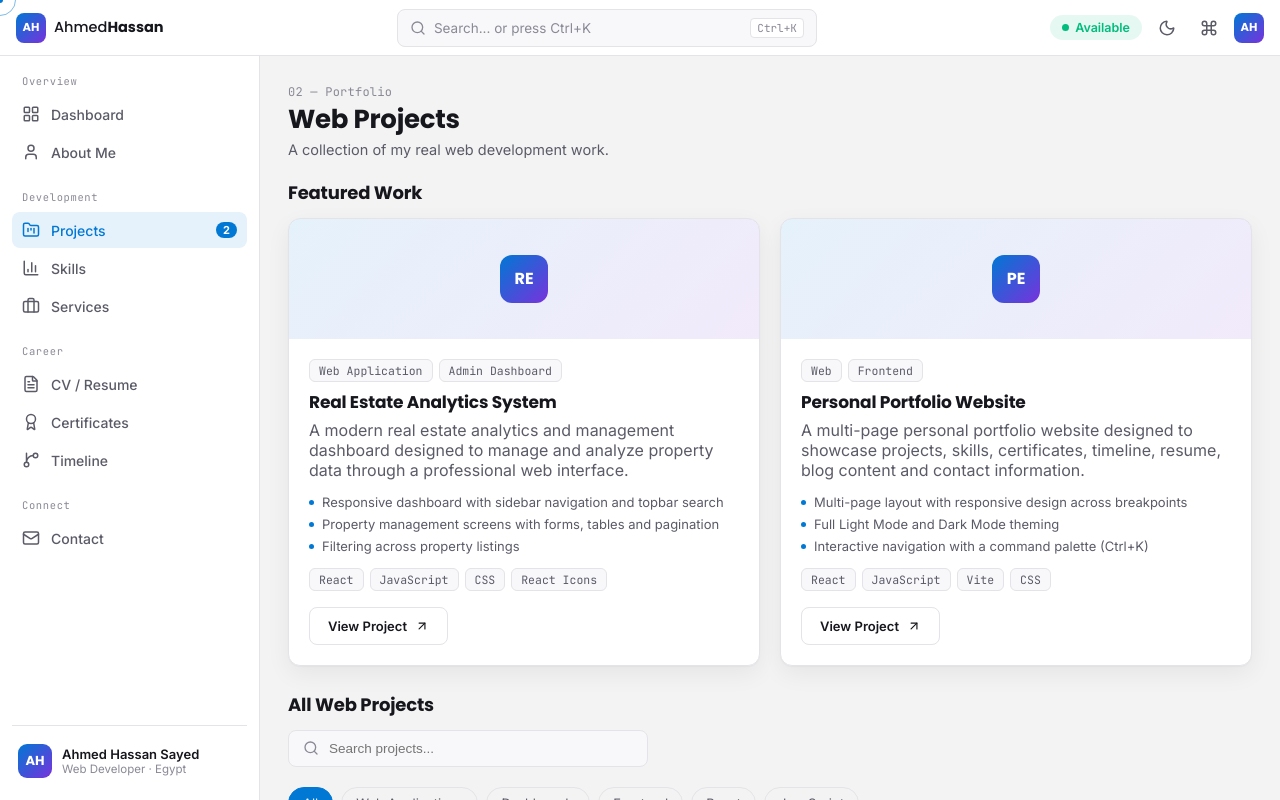
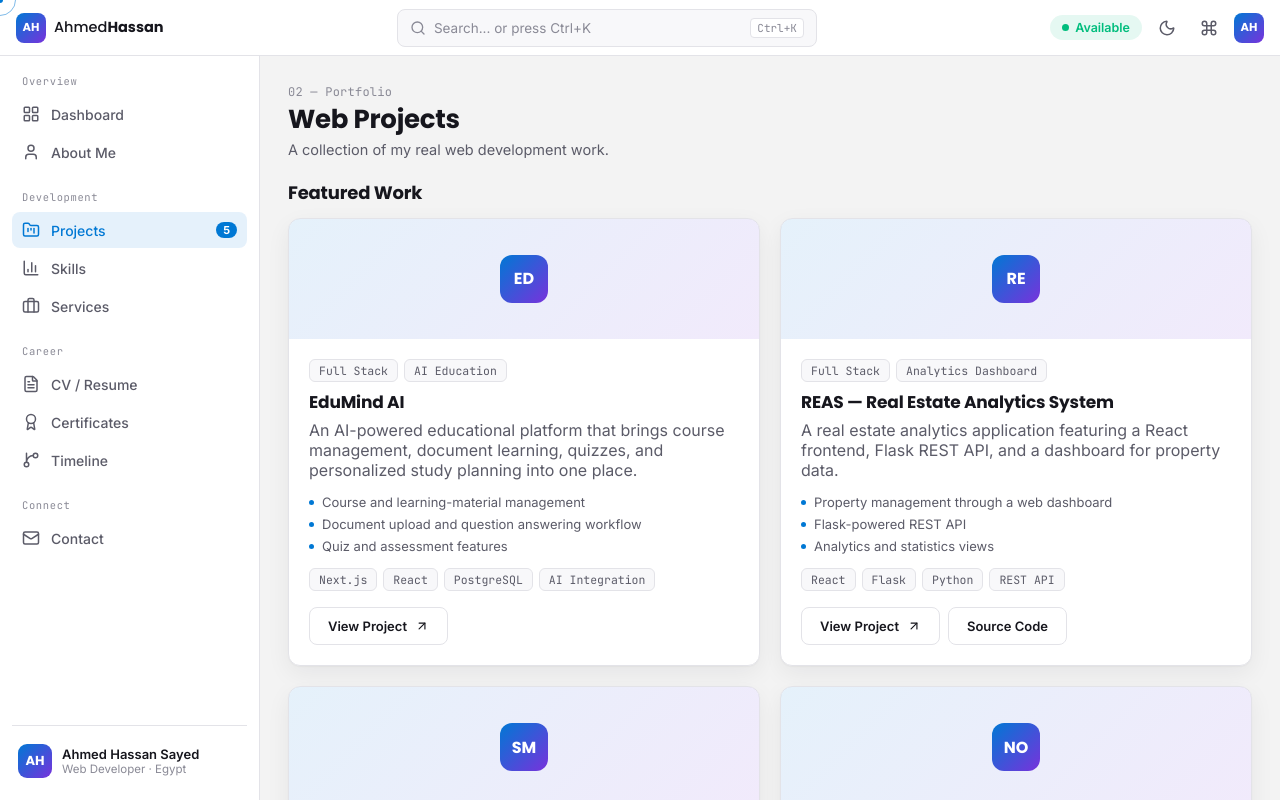
Before and after one commit to ahmedhassan232/ahmed-frontp, a React (Vite) app: page /projects in a window 1280 px wide. Built offline with nearby package versions, Linux system fonts and the light colour scheme.

Commit message:
Update portfolio content: src/data/projects.js

```diff
--- a/src/data/projects.js
+++ b/src/data/projects.js
@@ -1,69 +1,155 @@
 export const projects = [
   {
-    id: 'real-estate-analytics',
-    name: 'Real Estate Analytics System',
-    category: ['Web Application', 'Admin Dashboard'],
-    filterTags: ['Web Applications', 'Dashboards', 'React'],
+    id: 'edumind-ai',
+    name: 'EduMind AI',
+    category: ['Full Stack', 'AI Education'],
+    filterTags: ['Web Applications', 'Backend', 'Python', 'AI'],
     description:
-      'A modern real estate analytics and management dashboard designed to manage and analyze property data through a professional web interface.',
+      'An AI-powered educational platform that brings course management, document learning, quizzes, and personalized study planning into one place.',
     overview:
-      'A dashboard-style web application for managing real estate portfolios — properties, owners, employees and performance statistics — through a single admin interface.',
+      'A learning platform built with Next.js and PostgreSQL, with course management, document ingestion, quizzes, study planning, and optional AI-assisted tutoring.',
     problem:
-      'Real estate data (properties, owners, employees, performance) needed one interactive place to be entered, browsed and understood, instead of static spreadsheets.',
+      'Students need one organized place to manage learning materials, practice with quizzes, and plan their study activity.',
     verified: true,
-    screens: [
-      'Dashboard', 'Properties', 'Add Property', 'Owners',
-      'Employees', 'Statistics', 'Reports', 'Settings', 'About',
+    screens: ['Courses', 'Documents', 'Quizzes', 'Study Plan', 'AI Assistant'],
+    features: [
+      'Course and learning-material management',
+      'Document upload and question answering workflow',
+      'Quiz and assessment features',
+      'Personal study planning',
+      'Optional AI-assisted learning support',
     ],
+    tableFields: [],
+    stats: [],
+    tech: ['Next.js', 'React', 'PostgreSQL', 'AI Integration'],
+    challenges:
+      'Bringing learning workflows and AI-assisted features together while keeping user data and course access separated.',
+    built:
+      'An educational web application with course, document, quiz, study-plan, and AI tutoring features.',
+    liveUrl: 'https://edumind-ai-i17b.vercel.app',
+    sourceUrl: null,
+    sourceStatus: 'Private repository',
+  },
+  {
+    id: 'reas',
+    name: 'REAS — Real Estate Analytics System',
+    category: ['Full Stack', 'Analytics Dashboard'],
+    filterTags: ['Web Applications', 'Dashboards', 'Backend', 'Python', 'React'],
+    description:
+      'A real estate analytics application featuring a React frontend, Flask REST API, and a dashboard for property data.',
+    overview:
+      'A full-stack real estate system with a React interface and a Python Flask REST API for managing property information and viewing analytics.',
+    problem:
+      'Property information and real estate statistics need a structured interface that makes records easier to manage and understand.',
+    verified: true,
+    screens: ['Dashboard', 'Properties', 'Owners', 'Employees', 'Statistics', 'Reports', 'Settings'],
     features: [
-      'Responsive dashboard with sidebar navigation and topbar search',
-      'Property management screens with forms, tables and pagination',
-      'Filtering across property listings',
-      'Charts and statistics for property data (apartments, villas, offices, lands)',
-      'Full Light Mode and Dark Mode support',
+      'Property management through a web dashboard',
+      'Flask-powered REST API',
+      'Analytics and statistics views',
+      'Responsive interface with light and dark themes',
     ],
-    tableFields: ['ID', 'Image', 'Title', 'Type', 'Location', 'Area', 'Price', 'Owner', 'Status', 'Actions'],
-    stats: ['Total Properties', 'Apartments', 'Villas', 'Offices', 'Lands'],
-    tech: ['React', 'JavaScript', 'CSS', 'React Icons'],
+    tableFields: [],
+    stats: [],
+    tech: ['React', 'Flask', 'Python', 'REST API'],
     challenges:
-      'Structuring a data-table-heavy interface — filtering, pagination and dark mode — so it stays readable and fast without a backend to lean on.',
+      'Connecting the frontend dashboard to a separate backend API and presenting property data in a clear interface.',
     built:
-      'The full frontend: sidebar and topbar shell, property forms and tables, statistics cards, charts, and the light/dark theme system.',
+      'The React frontend and Flask REST API integration for the real estate analytics system.',
+    liveUrl: 'https://rea-ss.vercel.app',
+    sourceUrl: 'https://github.com/ahmedhassan232/REASs',
+    sourceStatus: null,
+  },
+  {
+    id: 'smartreview-ai',
+    name: 'SmartReviewAI',
+    category: ['Academic Project', 'Machine Learning'],
+    filterTags: ['AI', 'Python', 'Machine Learning'],
+    description:
+      'An academic project focused on analyzing product reviews and identifying potentially fake ratings using Machine Learning and Natural Language Processing.',
+    overview:
+      'A product-review analysis project that applies machine learning and natural language processing to help distinguish genuine feedback from potentially fake ratings.',
+    problem:
+      'Online product ratings can be difficult to evaluate when reviews may be misleading or inauthentic.',
+    verified: true,
+    screens: ['Review Input', 'Analysis', 'Results'],
+    features: [
+      'Product review text analysis',
+      'Machine learning fundamentals applied to rating analysis',
+      'Natural language processing workflow',
+      'React interface and API integration',
+    ],
+    tableFields: [],
+    stats: [],
+    tech: ['Python', 'Machine Learning', 'NLP', 'React', 'API Integration'],
+    challenges:
+      'Combining text-processing and machine-learning concepts with a usable application workflow.',
+    built:
+      'An academic review-analysis workflow focused on identifying potentially fake ratings.',
     liveUrl: null,
     sourceUrl: null,
+    sourceStatus: 'No public repository',
+  },
+  {
+    id: 'noor-al-islam',
+    name: 'Noor Al-Islam',
+    category: ['Mobile Application', 'Android'],
+    filterTags: ['Mobile Applications', 'React', 'JavaScript'],
+    description:
+      'An Islamic mobile application developed with web technologies and packaged for Android.',
+    overview:
+      'A mobile-focused Islamic application with Quran reading and listening, Hadith, daily supplications, prayer times, and Qibla features.',
+    problem:
+      'Provide commonly used Islamic resources in one accessible mobile application with Arabic and RTL support.',
+    verified: true,
+    screens: ['Quran', 'Hadith', 'Supplications', 'Prayer Times', 'Qibla', 'Radio'],
+    features: [
+      'Quran reading and audio recitation',
+      'Hadith and daily supplications',
+      'Prayer-time and Qibla tools',
+      'Android packaging using Capacitor',
+      'Arabic right-to-left interface',
+    ],
+    tableFields: [],
+    stats: [],
+    tech: ['Next.js', 'React', 'TypeScript', 'Tailwind CSS', 'Capacitor'],
+    challenges:
+      'Adapting a web application for Android while preserving a comfortable mobile experience.',
+    built:
+      'A mobile Islamic application and its Android packaging workflow.',
+    liveUrl: null,
+    sourceUrl: 'https://github.com/ahmedhassan232/noor-al-islam-app-',
+    sourceStatus: null,
   },
   {
     id: 'personal-portfolio',
     name: 'Personal Portfolio Website',
-    category: ['Web', 'Frontend'],
+    category: ['Web Application', 'Portfolio'],
     filterTags: ['Web Applications', 'Frontend', 'React', 'JavaScript'],
     description:
-      'A multi-page personal portfolio website designed to showcase projects, skills, certificates, timeline, resume, blog content and contact information.',
+      'A responsive multi-page portfolio presenting my background, skills, selected projects, and contact information.',
     overview:
-      'A responsive, multi-page portfolio built to present projects and skills through an interactive, dashboard-inspired frontend — this website.',
+      'A frontend-only React portfolio with dedicated pages for projects, skills, experience, CV, and contact information.',
     problem:
-      'Needed one place — beyond a resume — to show real projects, skills and a working CV through an interface that itself demonstrates frontend ability.',
+      'Presenting technical experience and selected work in one place beyond a traditional CV.',
     verified: true,
-    screens: [
-      'Dashboard', 'About', 'Projects', 'Skills', 'Services',
-      'CV / Resume', 'Certificates', 'Timeline', 'Blog', 'Contact',
-    ],
+    screens: ['Overview', 'About', 'Projects', 'Skills', 'CV', 'Contact'],
     features: [
-      'Multi-page layout with responsive design across breakpoints',
-      'Full Light Mode and Dark Mode theming',
-      'Interactive navigation with a command palette (Ctrl+K)',
-      'Custom cursor and page-load animations',
-      'Animated counters, charts and a career timeline',
-      'Printable CV and a working contact form',
+      'Responsive multi-page layout',
+      'Project cards with verified project links',
+      'Light and dark themes',
+      'Printable CV page',
+      'Contact links and social profiles',
     ],
     tableFields: [],
     stats: [],
-    tech: ['React', 'JavaScript', 'Vite', 'CSS'],
+    tech: ['React', 'JavaScript', 'Vite', 'React Router', 'CSS'],
     challenges:
-      'Designing one consistent visual system — sidebar, topbar, cards, forms and modals — that holds up across ten different pages and two themes.',
+      'Keeping a consistent design system across pages while making the project information and external links easy to navigate.',
     built:
-      'Every page and component of this site: routing, layout, theming, the command palette, the project modal system, and the CV/print layout.',
-    liveUrl: null,
-    sourceUrl: null,
+      'The portfolio interface, navigation, project display, skills pages, and CV presentation.',
+    liveUrl: 'https://ahmed-frontp.vercel.app',
+    sourceUrl: 'https://github.com/ahmedhassan232/ahmed-frontp',
+    sourceStatus: null,
   },
 ];
```
